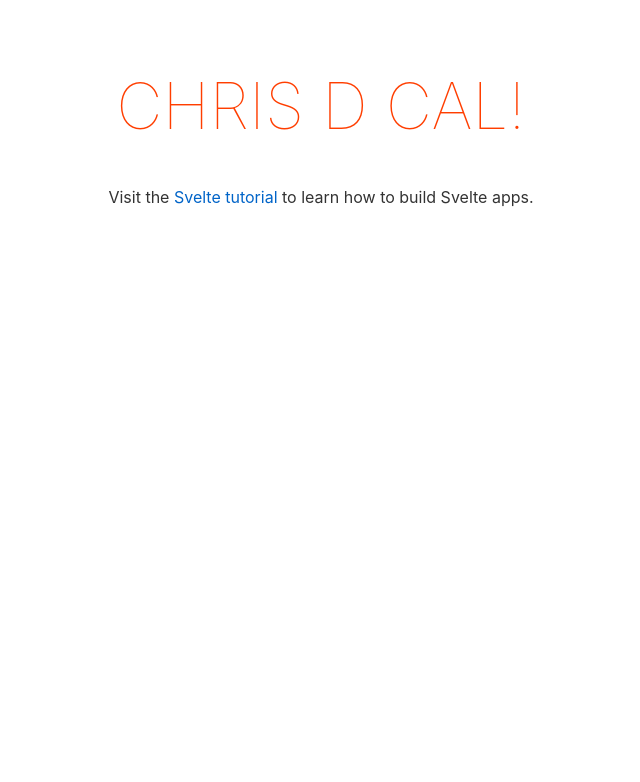
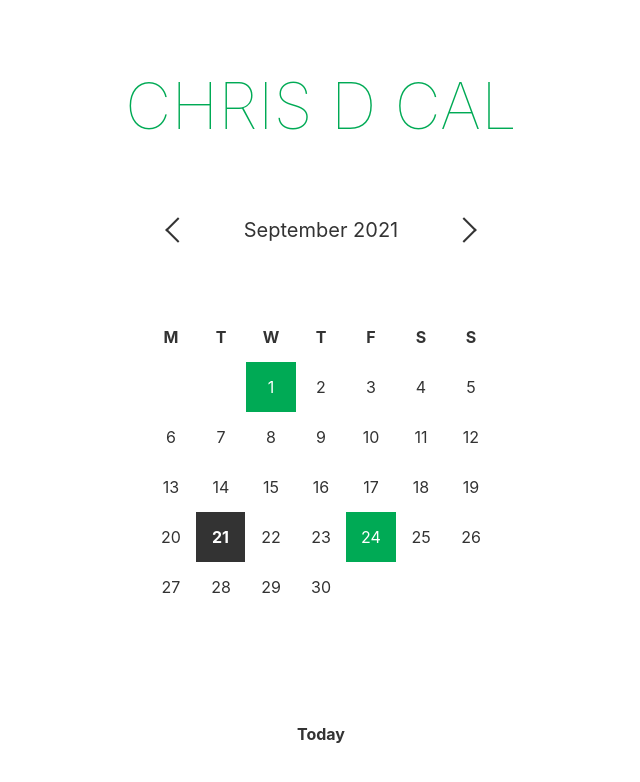
Before and after one commit to stofferd/sveltecal, a Svelte app: page / in a window 1280 px wide. Shown: the top 782 px of the page, without its empty margins (319-959 px from the left). Built offline with nearby package versions, Linux system fonts and the light colour scheme.

Commit message:
availability working

```diff
--- a/src/App.svelte
+++ b/src/App.svelte
@@ -1,10 +1,10 @@
 <script>
-	export let name;
+  	import Calendar from './Calendar.svelte'
 </script>
 
 <main>
-	<h1>{name}!</h1>
-	<p>Visit the <a href="https://svelte.dev/tutorial">Svelte tutorial</a> to learn how to build Svelte apps.</p>
+	<h1>Chris D cal</h1>
+ 	<Calendar  />
 </main>
 
 <style>
@@ -13,10 +13,15 @@
 		padding: 1em;
 		max-width: 240px;
 		margin: 0 auto;
+		display: flex;
+		flex-direction: column;
+		justify-content: space-between;
+		height: 90vh;
+		min-height: 500px;
 	}
 
 	h1 {
-		color: #ff3e00;
+		color: #00aa55;
 		text-transform: uppercase;
 		font-size: 4em;
 		font-weight: 100;
--- /dev/null
+++ b/src/Calendar.svelte
@@ -0,0 +1,73 @@
+<script>
+    import { date } from './store.js';
+    import Header from './Header.svelte';
+    import Day from './Day.svelte';
+    import ChangeMonth from './ChangeMonth.svelte';
+
+    $: year = $date.getFullYear();
+    $: month = $date.getMonth();
+    $: numberOfDays = new Date(year, month + 1, 0).getDate();
+    $: days = Array(numberOfDays);
+    $: firstDay = new Date(year, month, 1);
+    $: firstDayOfWeek = firstDay.getDay() -1;
+    $: buffer = Array(firstDayOfWeek);
+
+    function resetDate() {
+        const newDate = new Date();
+        date.update(()=>newDate);
+    }
+    function getDateObject(i) {
+       return new Date( year, month, i + 1);
+    }
+    function getDateOfMonth(dateObj) {
+       const dateOfMonth = String(dateObj.getDate());
+       return dateOfMonth.length === 1 ? `0${dateOfMonth}`:dateOfMonth
+    }
+    function getNiceMonth(month) {
+        const m = String(month + 1);
+        return m.length === 1 ? `0${m}`:m
+    }
+
+
+</script>
+
+<style>
+    span {
+        font-size: 20px;
+        display: flex;
+        justify-content: space-between;
+        max-width: 305px;
+        margin: 20px auto 70px;
+        align-items: center;
+
+    }
+    div {
+        display: grid;
+        grid-template-columns: repeat(7,50px);
+        grid-template-rows: repeat(8,50px);
+        justify-content: center;
+    }
+    b {
+        cursor: pointer;
+    }
+</style>
+
+<section>
+    <span>
+        <ChangeMonth direction={-1} />
+        {$date.toLocaleString('default', { month: 'long' })} { $date.getFullYear() }
+        <ChangeMonth direction={1} />
+    </span>
+
+    <div>
+        <Header />
+        {#each buffer as buff}
+            <span>&nbsp;</span>
+        {/each}
+        {#each days as day, i}
+            <Day year={year} month={month} date={getDateObject(i)} niceDate={`${getDateOfMonth(getDateObject(i))}-${getNiceMonth(month)}-${year}`} />
+        {/each}
+    </div>
+
+</section>
+<b on:mouseup={resetDate}>Today</b>
--- /dev/null
+++ b/src/ChangeMonth.svelte
@@ -0,0 +1,34 @@
+<script>
+    import { date } from './store.js';
+    export let direction;
+    export let directionName = direction === 1 ? 'next' : 'prev'
+
+    function changeMonth(direction) {
+        const newDate = new Date( $date );
+        const nextDate = new Date( newDate.setMonth(newDate.getMonth() + direction) );
+        date.update(()=>nextDate);
+    }
+
+</script>
+
+<style>
+    div {
+        cursor: pointer;
+    }
+    div:before {
+        content: "";
+        border-left: 2px solid #333;
+        border-top: 2px solid #333;
+        width: 16px;
+        height: 16px;
+        display: block;
+        transform: rotate(135deg);
+    }
+    div.prev:before {
+        transform: rotate(315deg);
+
+    }
+
+</style>
+
+<div title={directionName} class={directionName} on:mouseup={changeMonth(direction)}></div>
--- /dev/null
+++ b/src/Day.svelte
@@ -0,0 +1,39 @@
+<script>
+    import { availability } from './store.js';
+
+    export let date;
+    export let month;
+    export let year;
+    export let niceDate;
+
+    let today = new Date();
+    $: isToday = date.getDate() === today.getDate() &&
+        month === today.getMonth() &&
+        year === today.getFullYear()
+
+    $: isAvailable = $availability.includes(niceDate);
+
+
+
+</script>
+
+<style>
+    div {
+        display: flex;
+        align-items: center;
+        justify-content: center;
+    }
+    div.today {
+        font-weight: bold;
+		color: #fff;
+        background: #333;
+        border-right: 1px solid #fff;
+    }
+    div.available {
+        background: #00aa55;
+        color: #fff;
+
+    }
+</style>
+
+<div title={niceDate} class={`${isToday ? "today": ''}${isAvailable ? ' available' : ''}`}>{date.getDate()}</div>
--- /dev/null
+++ b/src/Header.svelte
@@ -0,0 +1,16 @@
+<style>
+    span {
+        display: flex;
+        align-items: center;
+        justify-content: center;
+        font-weight: bold;
+    }
+</style>
+
+    <span>M</span>
+    <span>T</span>
+    <span>W</span>
+    <span>T</span>
+    <span>F</span>
+    <span>S</span>
+    <span>S</span>
--- a/src/main.js
+++ b/src/main.js
@@ -2,9 +2,7 @@ import App from './App.svelte';
 
 const app = new App({
 	target: document.body,
-	props: {
-		name: 'Chris D Cal'
-	}
+	props: {}
 });
 
 export default app;
--- /dev/null
+++ b/src/store.js
@@ -0,0 +1,16 @@
+import { readable, writable } from 'svelte/store';
+
+export const date = writable(new Date());
+
+export const availability = readable([
+	// new Date(2021, 12, 01),
+	// new Date(2021, 12, 02),
+	// new Date(2021, 12, 03),
+	// new Date(2021, 12, 04),
+	// new Date(2021, 12, 05)
+	'01-09-2021',
+	'24-09-2021',
+	'11-12-2021',
+	'12-12-2021',
+	'13-12-2021'
+]);
```
Also changed, not shown: 1 other file (tests, documents, lock files or other folders).
